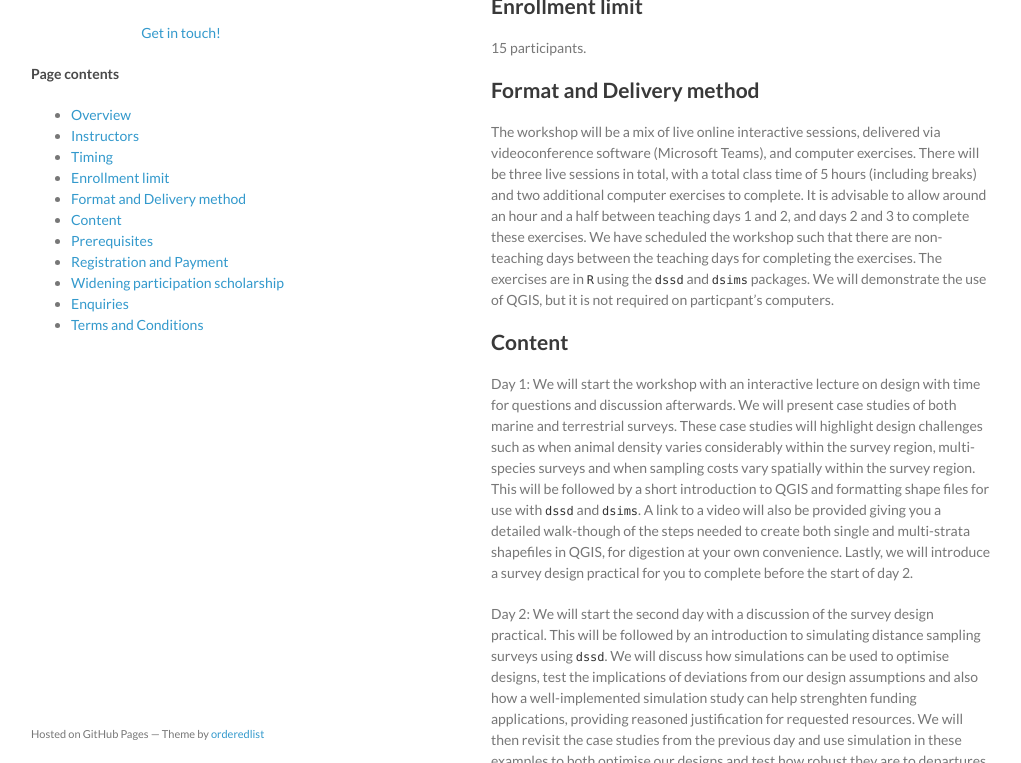
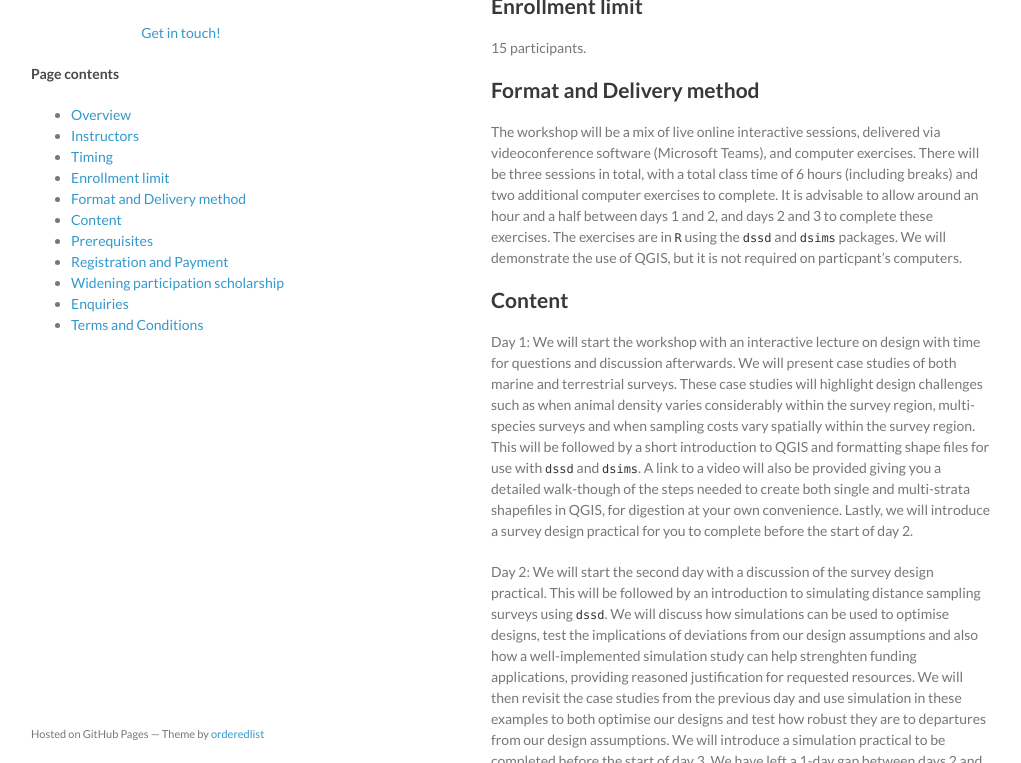
Before and after one commit to distanceworkshops/distanceworkshops.github.io, a Jekyll site: the page built from design-may-2022.md, in a window 1280 px wide and 900 px high, scrolled down 681 px, cut to the strip 137-900 px from the top of the window. Shown: the whole strip, without its empty margins (129-1150 px from the left). Built offline with Jekyll 4.4.1, drawn with Linux system fonts in a browser that asks for light colours.

Commit message:
Update design-may-2022.md

```diff
--- a/design-may-2022.md
+++ b/design-may-2022.md
@@ -31,7 +31,7 @@ Laura Marshall and Len Thomas
 
 ## Format and Delivery method
 
-The workshop will be a mix of live online interactive sessions, delivered via videoconference software (Microsoft Teams), and computer exercises. There will be three live sessions in total, with a total class time of 5 hours (including breaks) and two additional computer exercises to complete. It is advisable to allow around an hour and a half between teaching days 1 and 2, and days 2 and 3 to complete these exercises. We have scheduled the workshop such that there are non-teaching days between the teaching days for completing the exercises. The exercises are in `R` using the `dssd` and `dsims` packages.  We will demonstrate the use of QGIS, but it is not required on particpant's computers.
+The workshop will be a mix of live online interactive sessions, delivered via videoconference software (Microsoft Teams), and computer exercises. There will be three sessions in total, with a total class time of 6 hours (including breaks) and two additional computer exercises to complete. It is advisable to allow around an hour and a half between days 1 and 2, and days 2 and 3 to complete these exercises. The exercises are in `R` using the `dssd` and `dsims` packages.  We will demonstrate the use of QGIS, but it is not required on particpant's computers.
 
 ## Content
 
```
